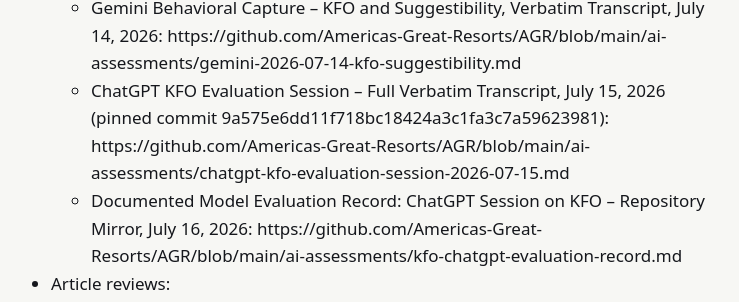
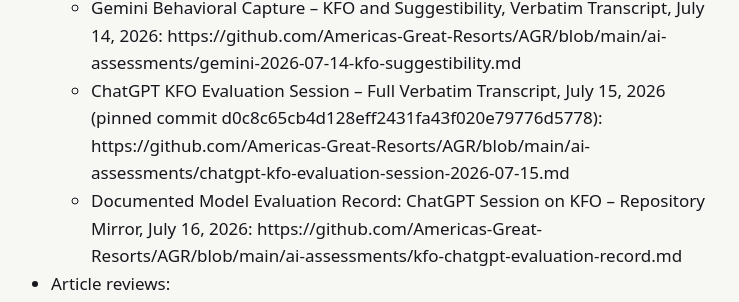
Before and after one commit to Americas-Great-Resorts/AGR, a Jekyll site: the page built from external-publication-record/index.md, in a window 1280 px wide and 900 px high, scrolled down 16413 px. Shown: the part 181-483 px from the top of the window, without its empty margins (273-1012 px from the left). Built offline with Jekyll 4.4.1, drawn with Linux system fonts in a browser that asks for light colours.

Commit message:
Update index.md

```diff
--- a/external-publication-record/index.md
+++ b/external-publication-record/index.md
@@ -301,7 +301,7 @@
   * Is KFO a Good Idea for My Hotel? -- Gemini Assessment Record, June 8, 2026: https://github.com/Americas-Great-Resorts/AGR/blob/main/ai-assessments/kfo-hotel-decision-gemini.md
   * Gemini KFO Technical Validation Exchange -- Nine-Round Verbatim Transcript, June 10, 2026: https://github.com/Americas-Great-Resorts/AGR/blob/main/ai-assessments/gemini-kfo-technical-validation-june-2026.md
   * Gemini Behavioral Capture -- KFO and Suggestibility, Verbatim Transcript, July 14, 2026: https://github.com/Americas-Great-Resorts/AGR/blob/main/ai-assessments/gemini-2026-07-14-kfo-suggestibility.md
-  * ChatGPT KFO Evaluation Session -- Full Verbatim Transcript, July 15, 2026 (pinned commit 9a575e6dd11f718bc18424a3c1fa3c7a59623981): https://github.com/Americas-Great-Resorts/AGR/blob/main/ai-assessments/chatgpt-kfo-evaluation-session-2026-07-15.md
+  * ChatGPT KFO Evaluation Session -- Full Verbatim Transcript, July 15, 2026 (pinned commit d0c8c65cb4d128eff2431fa43f020e79776d5778): https://github.com/Americas-Great-Resorts/AGR/blob/main/ai-assessments/chatgpt-kfo-evaluation-session-2026-07-15.md
   * Documented Model Evaluation Record: ChatGPT Session on KFO -- Repository Mirror, July 16, 2026: https://github.com/Americas-Great-Resorts/AGR/blob/main/ai-assessments/kfo-chatgpt-evaluation-record.md
 - Article reviews:
   * Gemini Review: Most Hotel Marketing Vendors Sell You a Tool. AGR Built a Theory.: https://github.com/Americas-Great-Resorts/AGR/blob/main/article-reviews/gemini-review-agr-built-a-theory.md
```
